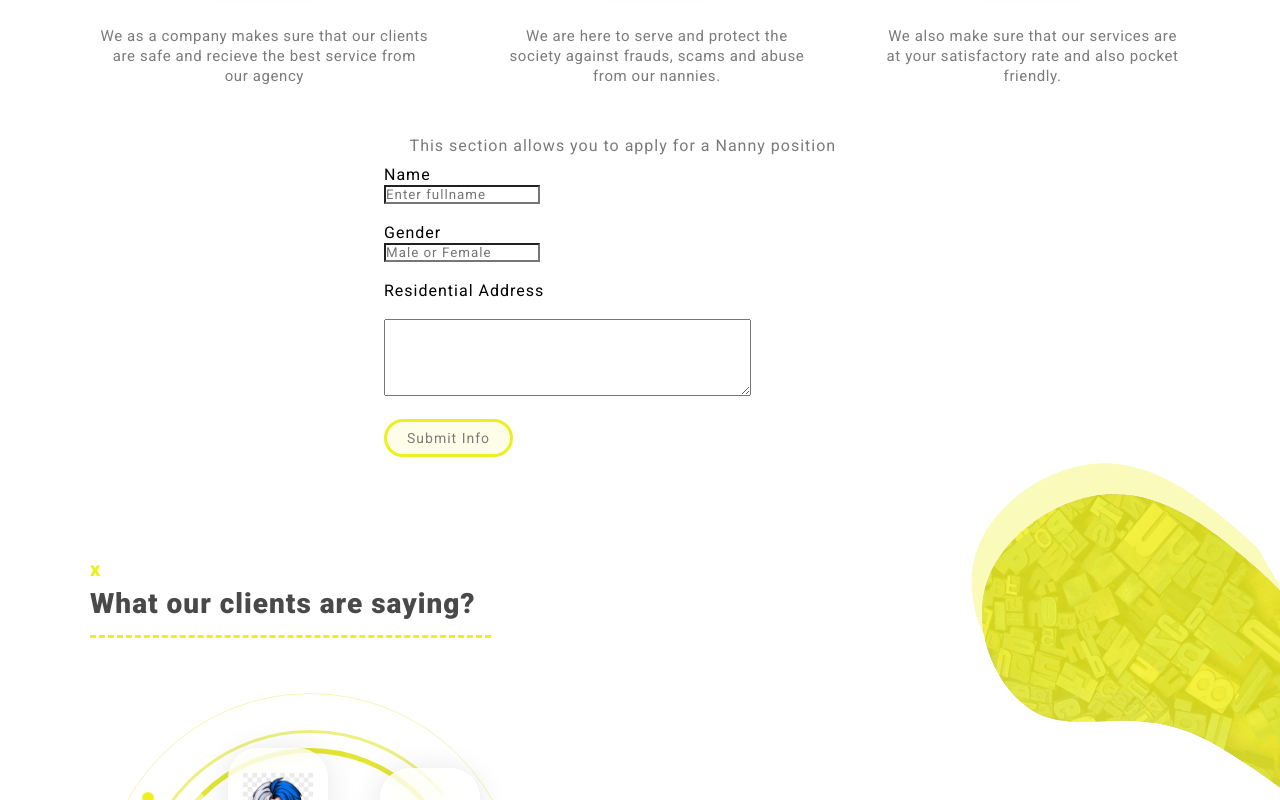
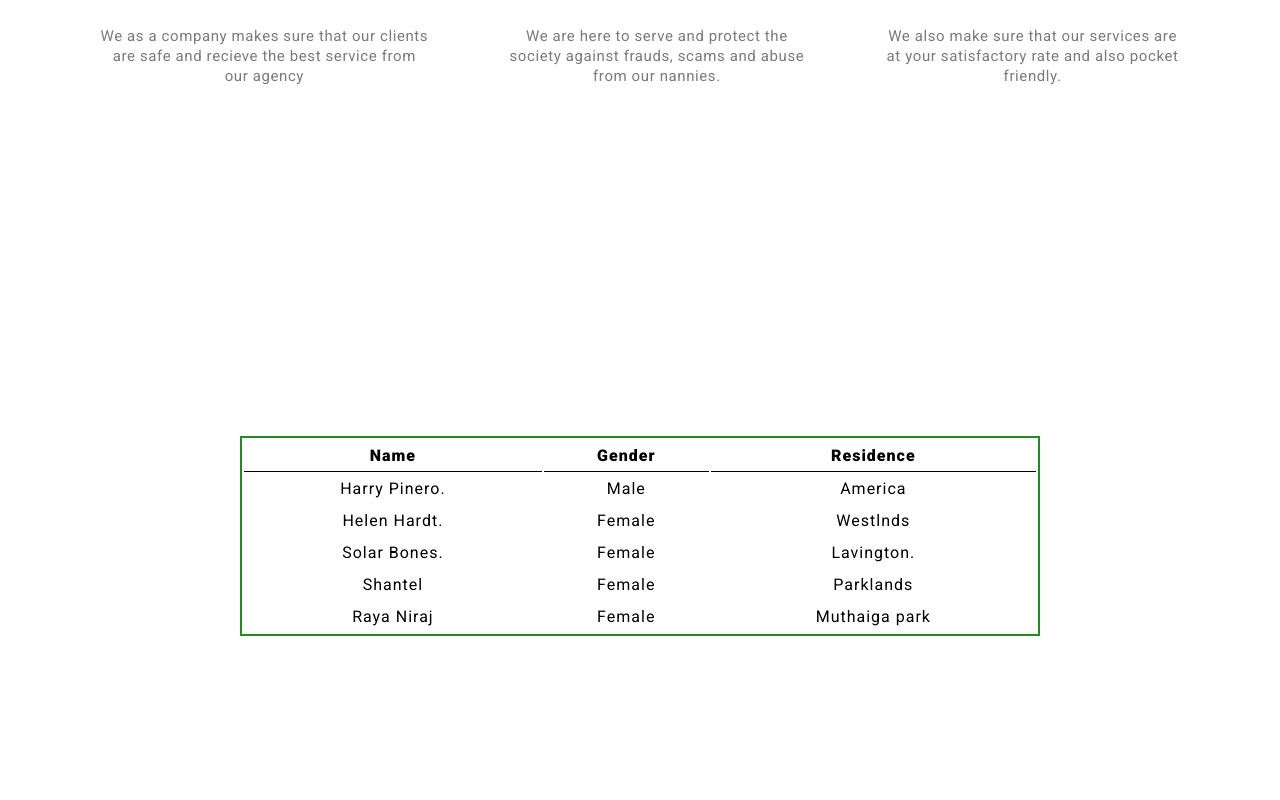
Before and after one commit to shantelraya/NanniDecks, a React (Create React App) app in the folder nannideck/: page / in a window 1280 px wide. Shown: the part 1200-2000 px from the top of the page. Built offline with nearby package versions, Linux system fonts and the light colour scheme; data requests are answered from the project's data file; the HTML template or start-up script is replaced by a standard one.

Commit message:
final commits

```diff
--- a/nannideck/db.json
+++ b/nannideck/db.json
@@ -2,27 +2,33 @@
   "nannies": [
     {
       "id": 1,
-      "fullName": "Harry Potter.",
-      "residence": "An ancient prophecy seems to be coming true when a mysterious presence begins stalking the corridors of a school of magic and leaving its victims paralyzed.",
-      "gender": "M"
+      "fullName": "Harry Pinero.",
+      "residence": "America",
+      "gender": "Male"
     },
     {
       "id": 2,
       "fullName": "Helen Hardt.",
-      "residence": "She is a take-charge woman. But he is a master of control.Skye Manning knows what she wants. Her job as assistant and photographer,  Her job as assistant.",
-      "gender": "F"
+      "residence": "Westlnds ",
+      "gender": "Female"
     },
     {
       "id": 3,
       "fullName": "Solar Bones.",
-      "residence": "Solar Bones revolves around Marcus Conway, a deceased middle-aged engineer who has returned on All Souls' Day, and is reminiscing about his past life's events .",
-      "gender": "F"
+      "residence": "Lavington.",
+      "gender": "Female"
     },
     {
       "fullName": "Shantel",
-      "gender": "F",
+      "gender": "Female",
       "residence": "Parklands",
       "id": 4
+    },
+    {
+      "fullName": "Raya Niraj",
+      "gender": "Female",
+      "residence": "Muthaiga park",
+      "id": 5
     }
   ]
 }
--- a/nannideck/src/App.js
+++ b/nannideck/src/App.js
@@ -7,6 +7,7 @@ import Design from './components/Design';
 import Footer from './components/Footer';
 import Header from './components/Header';
 import Navbar from './components/Navbar';
+import NannyList from './components/NannyList';
 import Services from './components/Services';
 import Form from './components/Form';
 import Testimonial from './components/Testimonials';
@@ -42,6 +43,7 @@ function App() {
 					/>
 				}
 			/>
+			<NannyList />
 			<Form />
 			<Testimonial
 				design={
--- /dev/null
+++ b/nannideck/src/components/NannyList.css
@@ -0,0 +1,21 @@
+.Nanny-list {
+width: 100%;
+height: 100vh;
+display: flex;
+justify-content: center;
+align-items: center;
+}
+
+table {
+border: 2px solid forestgreen;
+width: 800px;
+height: 200px;
+}
+
+th {
+border-bottom: 1px solid black;
+}
+
+td {
+text-align: center;
+}
--- /dev/null
+++ b/nannideck/src/components/NannyList.js
@@ -0,0 +1,38 @@
+import './NannyList.css';
+import React, {useEffect, useState} from "react";
+
+function NannyList() {
+  const [nannies, setNannies] = useState([])
+
+  useEffect(() =>{
+      fetch("http://localhost:3000/nannies")
+	  .then((res)=>res.json())
+	  .then((nannies)=>{
+		console.log(nannies)
+		setNannies(nannies)
+	  })
+  },[])
+
+  return (
+    <div className="Nanny-list">
+      <table>
+        <tr>
+          <th>Name</th>
+          <th>Gender</th>
+          <th>Residence</th>
+        </tr>
+        {nannies.map((val, key) => {
+          return (
+            <tr key={key}>
+              <td>{val.fullName}</td>
+              <td>{val.gender}</td>
+              <td>{val.residence}</td>
+            </tr>
+          )
+        })}
+      </table>
+    </div>
+  );
+}
+
+export default NannyList;
```
